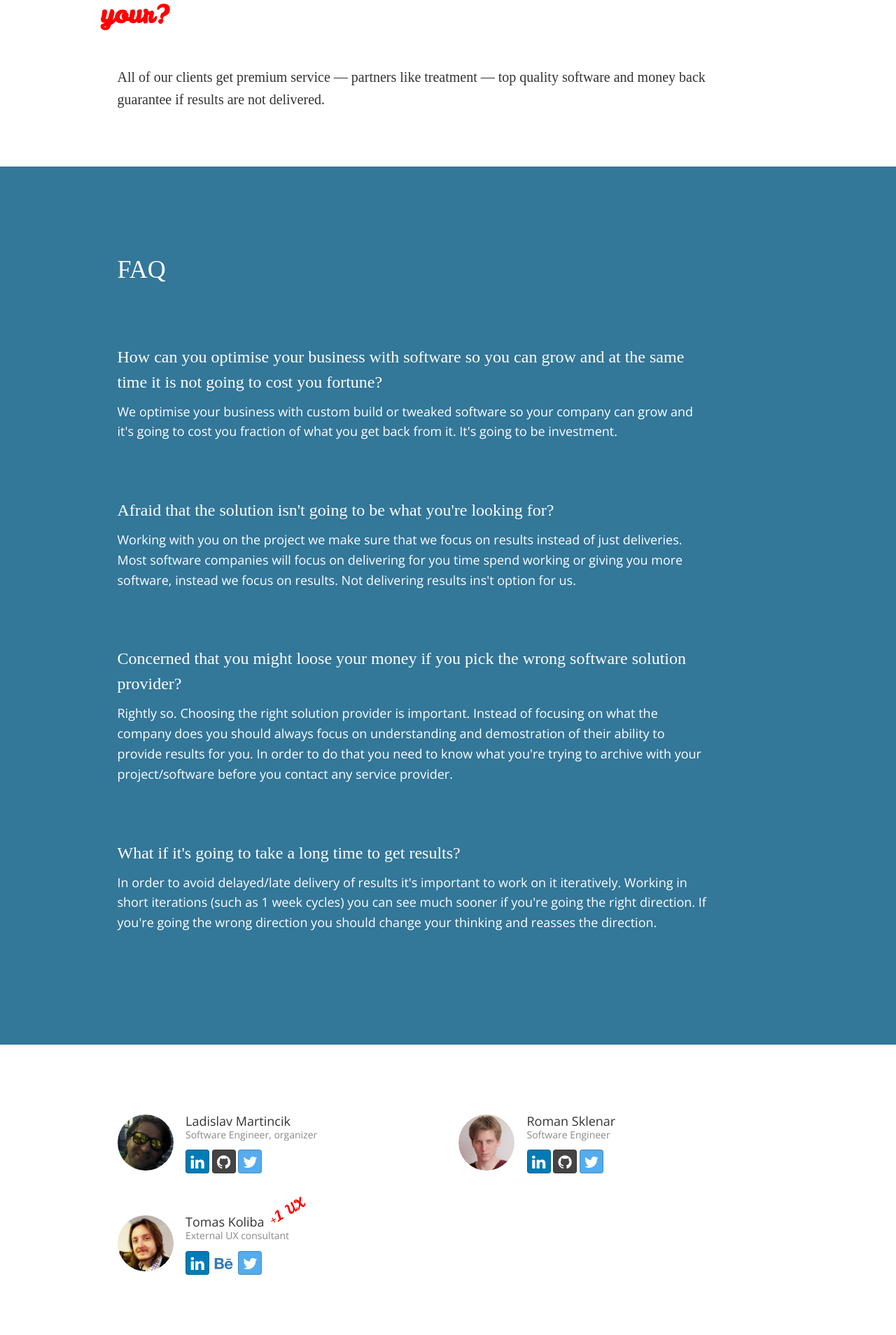
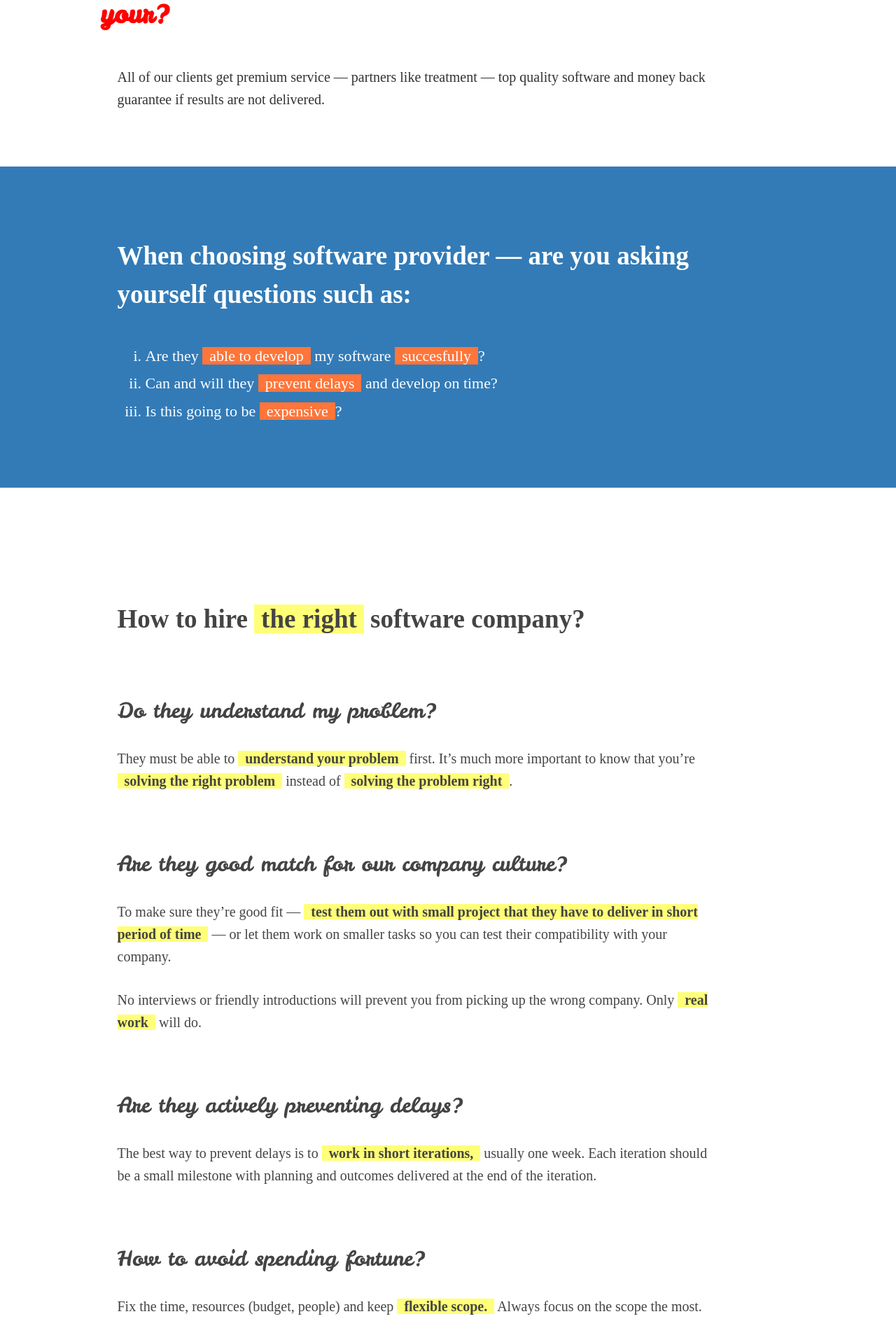
Before and after one commit to martincik/slowpath.github.io, a Jekyll site: the page built from index.html, in a window 1280 px wide. Shown: the part 375-2283 px from the top of the page at 70% size. Built offline with Jekyll 4.4.1, drawn with Linux system fonts in a browser that asks for light colours; nearby versions of some CDN libraries; some web fonts are replaced; some of the changed text lies outside the part shown.

Commit message:
Started help out section

```diff
--- a/_sass/_layout.scss
+++ b/_sass/_layout.scss
@@ -132,22 +132,94 @@
   }
 }
 
-#worries {
-  margin-top: 70px;
-  padding: 100px 0;
+#worries,
+#how2success {
+  padding: 80px 0;
 
-  background: #379;
+  font-family: 'Droid Serif', serif;
+  font-weight: 400;
+  font-size: 20px;
+  line-height: 1.6em;
+
+  background: #337BB7;
   color: #fff;
 
-  .row {
-    margin-bottom: 50px;
 
-    p {
-      line-height: 1.6em;
-      font-size: 18px;
-    }
+  h1 {
+    font-size: 37px;
+    font-weight: 700;
+  }
+
+  h3 {
+    font-family: 'Leckerli One';
+    font-size: 30px;
+  }
+
+  ul {
+    list-style-type: lower-roman;
+  }
+
+  ul, ol {
+    line-height: 1.8em;
+    font-size: 22px;
+    margin-top: 40px;
+  }
+
+  ol li {
+    margin-bottom: 20px;
+  }
+
+  p {
+    margin-top: 30px;
+    font-size: 20px;
+  }
+
+  .note-bottom {
   }
 }
+
+#worries {
+  strong {
+    background: #FF753A;
+    padding: 0 10px;
+    font-weight: normal;
+  }
+}
+
+#how2success {
+  background: #fff;
+  color: #444;
+
+  strong {
+    background: rgb(255,255,120);
+    padding: 0 10px;
+  }
+
+  h1 {
+    margin-top: 80px;
+  }
+
+  h3 {
+    margin-top: 80px;
+  }
+
+  p:last-child {
+    padding-bottom: 80px;
+  }
+}
+
+#ourhelp {
+  padding: 80px 0;
+
+  font-family: 'Droid Serif', serif;
+  font-weight: 400;
+  font-size: 20px;
+  line-height: 1.6em;
+
+  background: #337BB7;
+  color: #fff;
+}
+
 
 #about_intro {
   margin-top: 100px;
--- a/index.html
+++ b/index.html
@@ -28,46 +28,69 @@
   <div class="container">
     <div class="row">
       <div class="col-sm-offset-1 col-md-9">
-        <h1>FAQ</h1>
+        <h1>
+          When choosing software provider &mdash; are you asking yourself questions such as:
+        </h1>
+        <ul>
+          <li>Are they <strong>able to develop</strong> my software <strong>succesfully</strong>?</li>
+          <li>Can and will they <strong>prevent delays</strong> and develop on time?</li>
+          <li>Is this going to be <strong>expensive</strong>?</li>
+        </ul>
       </div>
     </div>
   </div>
+</div>
+
+<div id="how2success">
   <div class="container">
     <div class="row">
       <div class="col-sm-offset-1 col-md-9">
-        <h3>How can you optimise your business with software so you can grow and at the same time it is not going to cost you fortune?</h3>
+        <h1>
+          How to hire <strong>the right</strong> software company?
+        </h1>
+
+        <h3>Do they understand my problem?</h3>
         <p>
-          We optimise your business with custom build or tweaked software so your company can grow and it's going to cost you fraction of what you get back from it. It's going to be investment.
+        They must be able to <strong>understand your problem</strong> first.
+        It’s much more important to know that you’re <strong>solving the right problem</strong> instead of <strong class="wrong">solving the problem right</strong>.
+        </p>
+
+        <h3>Are they good match for our company culture?</h3>
+        <p>
+        To make sure they’re good fit &mdash; <strong>test them out with small project
+        that they have to deliver in short period of time</strong> &mdash; or let them work on smaller
+        tasks so you can test their compatibility with your company.
+        </p>
+        <p>
+        No interviews or friendly introductions will prevent you from picking up the wrong company. Only <strong>real work</strong> will do.
+        </p>
+
+        <h3>Are they actively preventing delays?</h3>
+        <p>
+        The best way to prevent delays is to <strong>work in short iterations,</strong> usually one week.
+        Each iteration should be a small milestone with planning and outcomes delivered at the end of the iteration.
+        </p>
+
+        <h3>How to avoid spending fortune?</h3>
+        <p>
+        Fix the time, resources (budget, people) and keep <strong>flexible scope.</strong> Always focus on the scope the most.
         </p>
       </div>
     </div>
+  </div>
+</div>
+
+<div id="ourhelp">
+  <div class="container">
     <div class="row">
       <div class="col-sm-offset-1 col-md-9">
-        <h3>Afraid that the solution isn't going to be what you're looking for?</h3>
+        <h1>
+          How can we help?
+        </h1>
+
+        <h3>Identifying the right problem</h3>
         <p>
-          Working with you on the project we make sure that we focus on results instead of just deliveries.
-          Most software companies will focus on delivering for you time spend working or giving you more software, instead we focus on results.
-          Not delivering results ins't option for us.
-        </p>
-      </div>
-    </div>
-    <div class="row">
-      <div class="col-sm-offset-1 col-md-9">
-        <h3>Concerned that you might loose your money if you pick the wrong software solution provider?</h3>
-        <p>
-          Rightly so. Choosing the right solution provider is important. Instead of focusing on what the company does
-          you should always focus on understanding and demostration of their ability to provide results for you.
-          In order to do that you need to know what you're trying to archive with your project/software before you contact any service provider.
-        </p>
-      </div>
-    </div>
-    <div class="row">
-      <div class="col-sm-offset-1 col-md-9">
-        <h3>What if it's going to take a long time to get results?</h3>
-        <p>
-          In order to avoid delayed/late delivery of results it's important to work on it iteratively. Working
-          in short iterations (such as 1 week cycles) you can see much sooner if you're going the right direction.
-          If you're going the wrong direction you should change your thinking and reasses the direction.
+        Can can help you our by understading the problem and mapping it out for you in details.
         </p>
       </div>
     </div>
```
